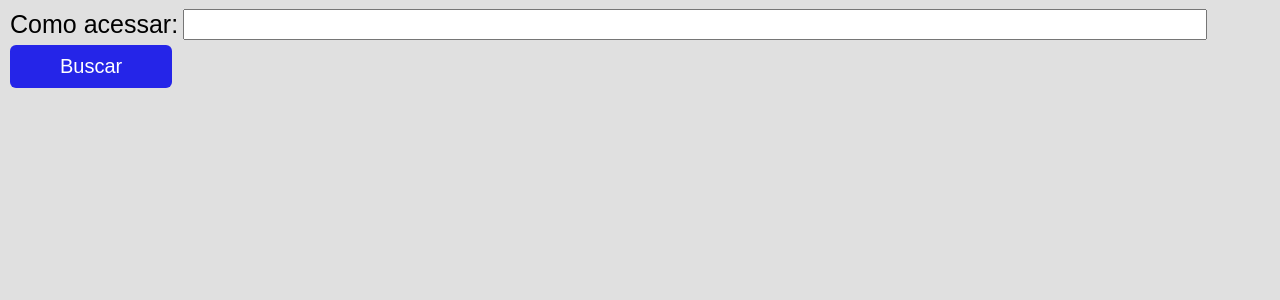
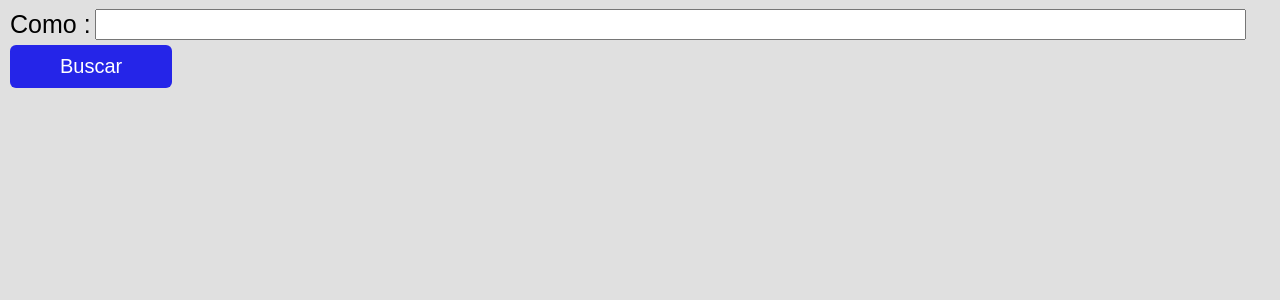
Before and after one commit to BlueB0yyy/ComoQueAcessa3.0, a Django app: page / in a window 1280 px wide. Shown: the part 58-358 px from the top of the page. Run offline with Django 4.2, Linux system fonts and the light colour scheme; some libraries are stand-ins or nearby versions.

Commit message:
updates com base em requisições de usuário

```diff
--- a/comoqueacessa/core/forms.py
+++ b/comoqueacessa/core/forms.py
@@ -1,4 +1,4 @@
 from django import forms
 
 class Form_de_busca(forms.Form):
-    query = forms.CharField(label="Como acessar", max_length=300) # O formulário enviado
+    query = forms.CharField(label="Como ", max_length=300) # O formulário enviado
--- a/comoqueacessa/core/static/estilo.css
+++ b/comoqueacessa/core/static/estilo.css
@@ -93,7 +93,7 @@ label{
 
 input{
     display: inline-block;
-    width:80%;
+    width:90%;
     height:25px;
     font-size:25px;
 }
--- a/comoqueacessa/core/views.py
+++ b/comoqueacessa/core/views.py
@@ -15,7 +15,7 @@ def home(request):
 
         if form.is_valid():                         #teste de validação do form
             print('Processando')
-            query = f'Como acessar "{form.cleaned_data["query"]}"?'      #Query de busca do DuckDuckGo
+            query = f'Como "{form.cleaned_data["query"]}"?'      #Query de busca do DuckDuckGo
             print(query)
             results = search_duckduckgo(form.cleaned_data["query"])                          #Retorno dos resultados
             print('Busca feita!')
@@ -38,6 +38,11 @@ def home(request):
                 "response": response,
                 "results": results
                 })
+            return render(request, "core/main.html", {
+                "form": form,
+                "response": response,
+                "results": results
+            })
     else:
         form = Form_de_busca()
 
```
